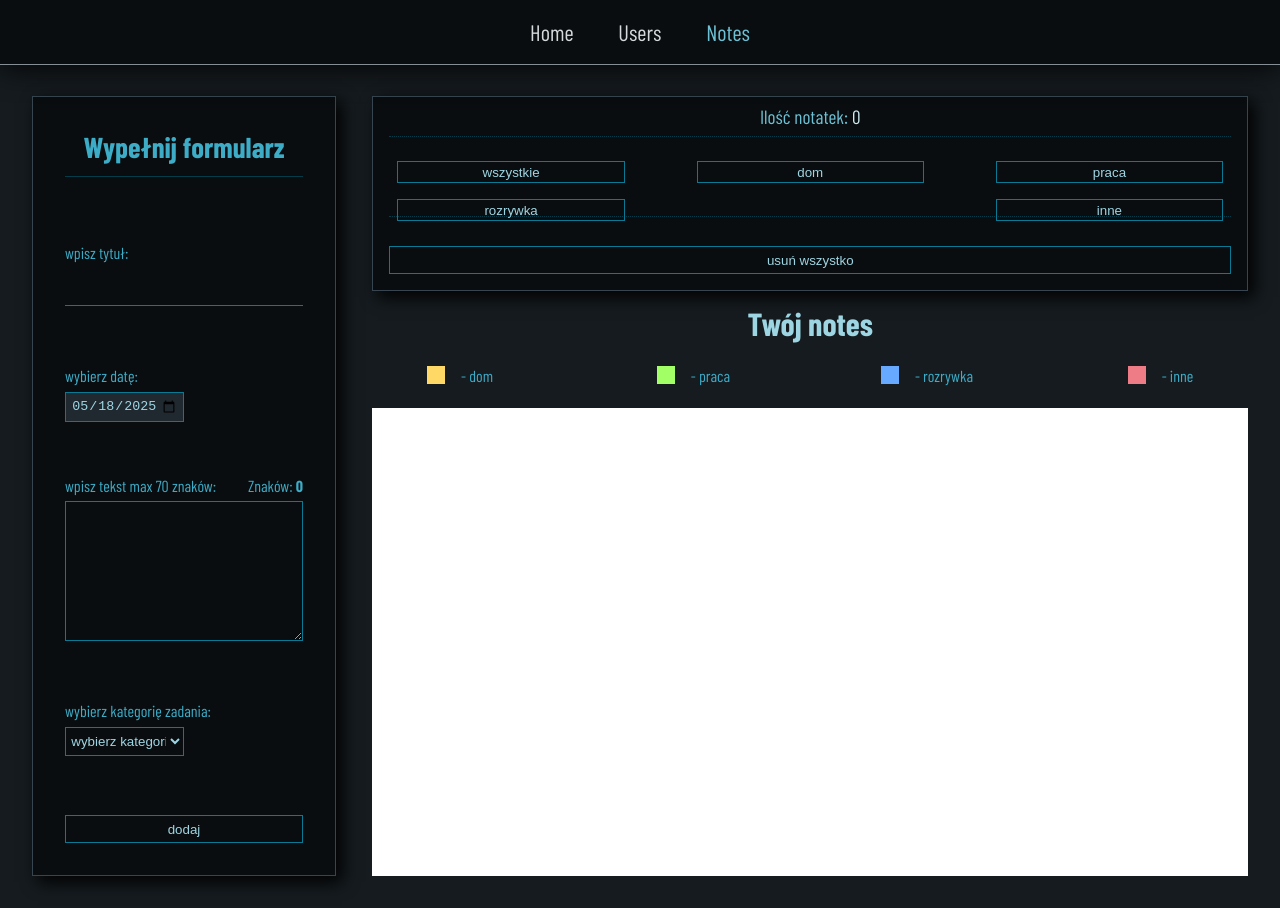
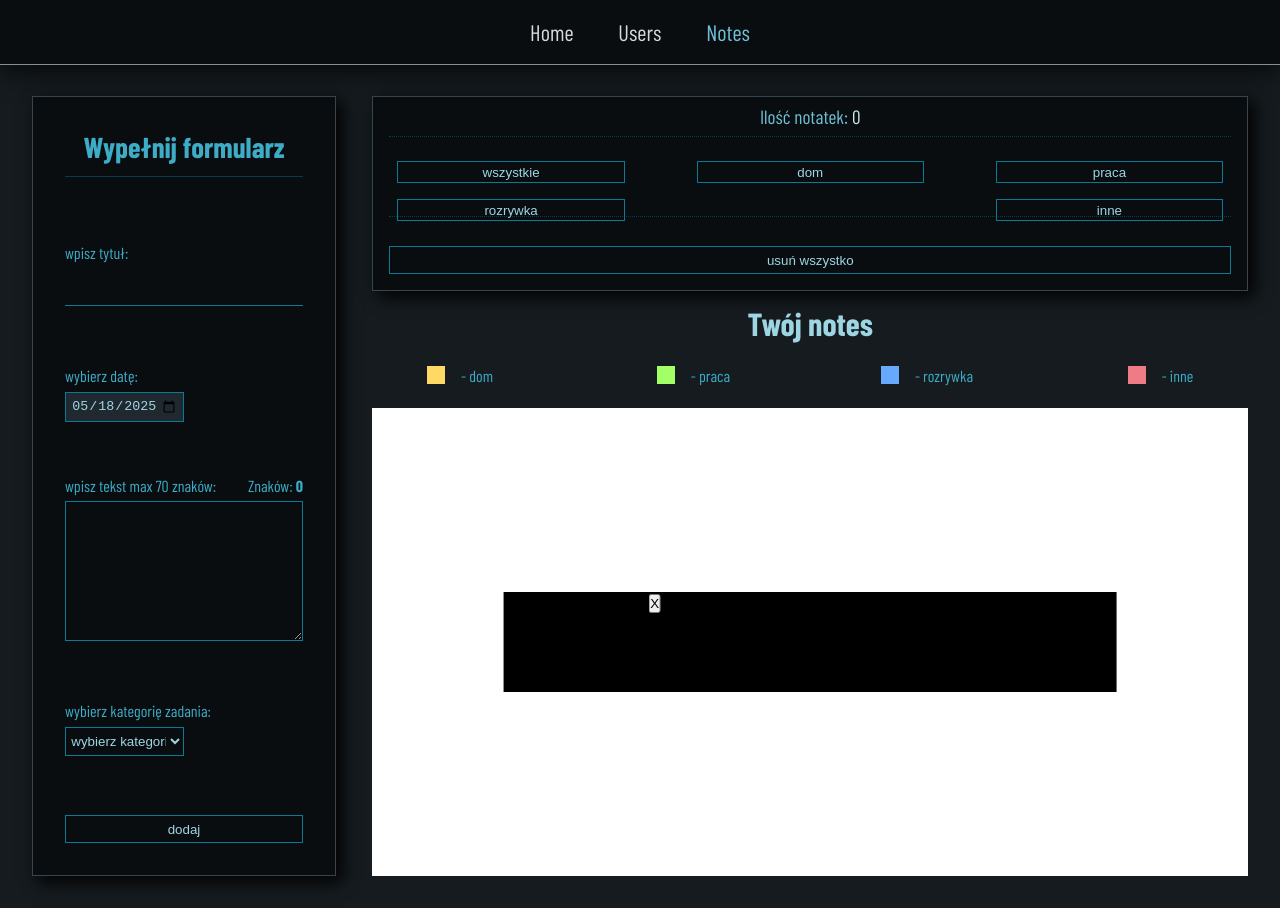
Before and after one commit to Scorpion19702022/SIMPLE_PROJECT_REACT_REDUX, a React (Vite) app: page /Notes in a window 1280 px wide. Built offline with nearby package versions, Linux system fonts and the light colour scheme; a web font is replaced by a local one.

Commit message:
added popup

```diff
--- a/src/Components/Notes/NotesResult.tsx
+++ b/src/Components/Notes/NotesResult.tsx
@@ -1,6 +1,9 @@
+import { useAppSelector } from '../../Hooks/useReduxHooks'
 import styles from './Styles/NotesResult.module.css'
 
 const NotesResult = () => {
+	const { notesList } = useAppSelector(state => state.notes)
+
 	return (
 		<section className={styles.wrapper}>
 			<div className={styles.box_info_select}>
@@ -37,7 +40,12 @@ const NotesResult = () => {
 					<span className={styles.category_info}> - inne</span>
 				</div>
 			</div>
-			<div className={styles.box_notes}></div>
+			<div className={styles.box_notes}>
+				<div className={styles.popup}>
+					<span>Twój notes jest zapełniony</span>
+					<button>X</button>
+				</div>
+			</div>
 		</section>
 	)
 }
--- a/src/Components/Notes/Styles/NotesResult.module.css
+++ b/src/Components/Notes/Styles/NotesResult.module.css
@@ -153,10 +153,22 @@
 }
 
 .box_notes {
+	position: relative;
 	width: 100%;
 	height: 60%;
 	display: flex;
 	flex-wrap: wrap;
+	background-color: #fff;
+}
+
+.popup {
+	position: relative;
+	width: 70%;
+	height: 100px;
+	background-color: var(--color-dark11);
+	top: 50%;
+	left: 50%;
+	transform: translate(-50%, -50%);
 }
 
 @media (min-width: 1200px) {
```
